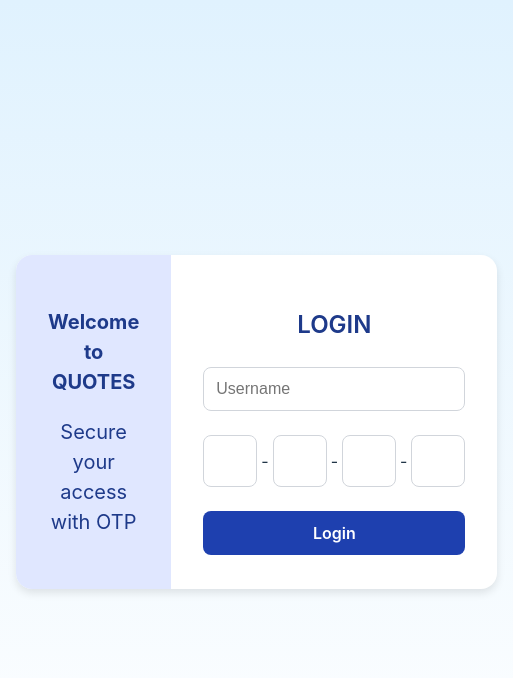
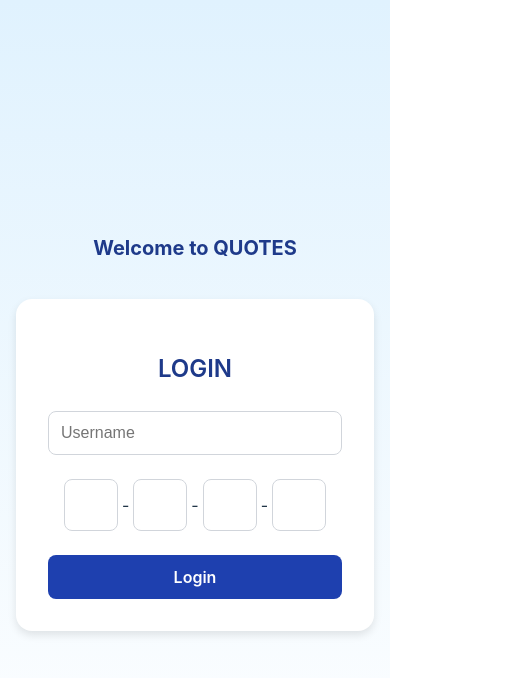
Before and after one commit to Manav510/kutumb_project, a React (Vite) app: page / in a window 390 px wide. Shown: the top 678 px of the page, 513 px wide, since content can reach past the window. Built offline with nearby package versions, Linux system fonts and the light colour scheme.

Commit message:
fixed small screen issue for mobiles

```diff
--- a/src/pages/Login.tsx
+++ b/src/pages/Login.tsx
@@ -1,14 +1,26 @@
-import React, { useState, FormEvent } from 'react';
-import { useNavigate } from 'react-router-dom';
-import { login } from '../services/api';
-import { setToken, setUsername } from '../utils/storage';
-
-import OtpInput from 'react-otp-input';
+import React, { useState, FormEvent, useEffect } from "react";
+import { useNavigate } from "react-router-dom";
+import { login } from "../services/api";
+import { setToken, setUsername } from "../utils/storage";
+import OtpInput from "react-otp-input";
 
 export const Login: React.FC = () => {
-  const [username, setUsernameInput] = useState('');
-  const [otp, setOtp] = useState('');
+  const [username, setUsernameInput] = useState("");
+  const [otp, setOtp] = useState("");
+  const [isMobile, setIsMobile] = useState(window.innerWidth <= 600);
   const navigate = useNavigate();
+
+  // Update `isMobile` on window resize
+  useEffect(() => {
+    const handleResize = () => {
+      setIsMobile(window.innerWidth <= 600);
+    };
+
+    window.addEventListener("resize", handleResize);
+    return () => {
+      window.removeEventListener("resize", handleResize);
+    };
+  }, []);
 
   const handleLogin = async (e: FormEvent) => {
     e.preventDefault();
@@ -16,185 +28,163 @@ export const Login: React.FC = () => {
       const response = await login(username, otp);
       setToken(response.data.token);
       setUsername(username);
-      navigate('/quotes');
+      navigate("/quotes");
     } catch (error) {
-      alert(`Login failed ${error}`);
+      alert(`Login failed: ${error}`);
     }
   };
 
   return (
-    <div
-      style={{
-        display: 'flex',
-        minHeight: '100vh',
-        minWidth: '100vw',
-        width: '100%',
-        background: 'linear-gradient(to bottom, #e0f2fe, #ffffff)',
-        justifyContent: 'center',
-        alignItems: 'center',
-        padding: '1rem',
-        boxSizing: 'border-box',
-      }}
-    >
-      {/* Outer Container */}
-      <div
-        style={{
-          display: 'flex',
-          flexDirection: 'row',
-          maxWidth: '900px',
-          width: '100%',
-          backgroundColor: '#ffffff',
-          borderRadius: '1rem',
-          boxShadow: '0 4px 8px rgba(0, 0, 0, 0.1)',
-          overflow: 'hidden',
-        }}
-      >
-        <div
-          style={{
-            flex: 1,
-            backgroundColor: '#e0e7ff',
-            display: 'flex',
-            justifyContent: 'center',
-            alignItems: 'center',
-            padding: '2rem',
-          }}
-        >
-          <div
-            style={{
-              textAlign: 'center',
-              color: '#1e3a8a',
-              fontWeight: 'bold',
-              fontSize: '1.25rem',
-            }}
-          >
-            <p style={{ marginBottom: '1rem' }}>Welcome to QUOTES</p>
-            <p style={{ fontWeight: 'normal' }}>Secure your access with OTP</p>
+    <div  style={{
+      ...styles.container,
+      flexDirection: isMobile ? "column" : "row",
+    }}>
+      {isMobile && (
+      <div style={styles.mobileWelcomeText}>
+        <p>Welcome to QUOTES</p>
+      </div>
+    )}
+      <div style={styles.outerContainer}>
+        <div style={{ ...styles.welcomeContainer, display: isMobile ? "none" : "flex" }}>
+          <div style={styles.welcomeText}>
+            <p style={styles.welcomeTitle}>Welcome to QUOTES</p>
+            <p style={styles.welcomeSubtitle}>Secure your access with OTP</p>
           </div>
         </div>
-
-        <div
-          style={{
-            flex: 1,
-            padding: '2rem',
-          }}
-        >
-          <h2
-            style={{
-              fontSize: '1.5rem',
-              fontWeight: '600',
-              color: '#1e3a8a',
-              marginBottom: '1.5rem',
-              textAlign: 'center',
-            }}
-          >
-            LOGIN
-          </h2>
-
-          <form
-            onSubmit={handleLogin}
-            style={{
-              display: 'flex',
-              flexDirection: 'column',
-              gap: '1.5rem',
-            }}
-          >
+        <div style={styles.formContainer}>
+          <h2 style={styles.formTitle}>LOGIN</h2>
+          <form onSubmit={handleLogin} style={styles.form}>
             <input
               type="text"
               placeholder="Username"
               value={username}
               onChange={(e) => setUsernameInput(e.target.value)}
-              style={{
-                padding: '0.75rem',
-                border: '1px solid #d1d5db',
-                borderRadius: '0.5rem',
-                fontSize: '1rem',
-                outline: 'none',
-                transition: 'border-color 0.3s',
-                boxSizing: 'border-box',
-              }}
-              onFocus={(e) => (e.target.style.borderColor = '#2563eb')}
-              onBlur={(e) => (e.target.style.borderColor = '#d1d5db')}
+              style={styles.input}
               required
             />
-
-            <div
-              style={{
-                display: 'flex',
-                justifyContent: 'center',
-                gap: '0.75rem',
-              }}
-            >
+            <div style={styles.otpContainer}>
               <OtpInput
                 value={otp}
                 onChange={setOtp}
                 numInputs={4}
-                renderSeparator={<span style={{ margin: '0 0.25rem' }}>-</span>}
-                inputStyle={{
-                  width: '3rem',
-                  height: '3rem',
-                  fontSize: '1.5rem',
-                  borderRadius: '0.5rem',
-                  border: '1px solid #d1d5db',
-                  textAlign: 'center',
-                  outline: 'none',
-                }}
-                renderInput={(props) => <input {...props} />}
+                renderSeparator={<span style={styles.otpSeparator}>-</span>}
+                inputStyle={styles.otpInput}
+                renderInput={(props) => (
+                  <input {...props} type="tel" inputMode="numeric" pattern="[0-9]*" />
+                )}
               />
             </div>
-
-            <button
-              type="submit"
-              style={{
-                backgroundColor: '#1e40af',
-                color: '#ffffff',
-                padding: '0.75rem',
-                borderRadius: '0.5rem',
-                fontWeight: '600',
-                fontSize: '1rem',
-                cursor: 'pointer',
-                border: 'none',
-                textAlign: 'center',
-                transition: 'background-color 0.3s ease',
-              }}
-              onMouseOver={(e) =>
-                (e.currentTarget.style.backgroundColor = '#1d4ed8')
-              }
-              onMouseOut={(e) =>
-                (e.currentTarget.style.backgroundColor = '#1e40af')
-              }
-            >
+            <button type="submit" style={styles.loginButton}>
               Login
             </button>
           </form>
         </div>
       </div>
-
-      <style>
-        {`
-          @media (max-width: 768px) {
-            div[style*="maxWidth: '900px'"] {
-              flex-direction: column;
-            }
-            div[style*="flex: 1; backgroundColor: #e0e7ff"] {
-              display: none; /* Hide illustration on small screens */
-            }
-            div[style*="flex: 1; padding: 2rem"] {
-              padding: 1rem;
-            }
-            input[style*="width: 3rem"] {
-              width: 2.5rem;
-              height: 2.5rem;
-              font-size: 1.25rem;
-            }
-          }
-
-          @media (min-width: 1200px) {
-            div[style*="maxWidth: '900px'"] {
-              max-width: 1200px;
-            }
-          }
-        `}
-      </style>
     </div>
   );
 };
+
+const styles = {
+  container: {
+    display: "flex",
+    minHeight: "100vh",
+    minWidth: "100vw",
+    background: "linear-gradient(to bottom, #e0f2fe, #ffffff)",
+    justifyContent: "center",
+    alignItems: "center",
+    padding: "1rem",
+    boxSizing: "border-box" as const,
+  },
+  outerContainer: {
+    display: "flex",
+    flexDirection: "row" as const,
+    maxWidth: "900px",
+    width: "100%",
+    backgroundColor: "#ffffff",
+    borderRadius: "1rem",
+    boxShadow: "0 4px 8px rgba(0, 0, 0, 0.1)",
+    overflow: "hidden",
+  },
+  mobileWelcomeText: {
+    textAlign: "center" as const,
+    fontSize: "1.25rem",
+    fontWeight: "bold" as const,
+    color: "#1e3a8a",
+    marginBottom: "1rem",
+  },
+  welcomeContainer: {
+    flex: 1,
+    backgroundColor: "#e0e7ff",
+    justifyContent: "center",
+    alignItems: "center",
+    padding: "2rem",
+  },
+  welcomeText: {
+    textAlign: "center" as const,
+    color: "#1e3a8a",
+    fontWeight: "bold",
+    fontSize: "1.25rem",
+  },
+  welcomeTitle: {
+    marginBottom: "1rem",
+  },
+  welcomeSubtitle: {
+    fontWeight: "normal" as const,
+  },
+  formContainer: {
+    flex: 1,
+    padding: "2rem",
+  },
+  formTitle: {
+    fontSize: "1.5rem",
+    fontWeight: "600",
+    color: "#1e3a8a",
+    marginBottom: "1.5rem",
+    textAlign: "center" as const,
+  },
+  form: {
+    display: "flex",
+    flexDirection: "column" as const,
+    gap: "1.5rem",
+  },
+  input: {
+    padding: "0.75rem",
+    border: "1px solid #d1d5db",
+    borderRadius: "0.5rem",
+    fontSize: "1rem",
+    outline: "none",
+    transition: "border-color 0.3s",
+    boxSizing: "border-box" as const,
+  },
+  otpContainer: {
+    display: "flex",
+    justifyContent: "center",
+    gap: "0.75rem",
+  },
+  otpInput: {
+    width: "3rem",
+    height: "3rem",
+    fontSize: "1.5rem",
+    borderRadius: "0.5rem",
+    border: "1px solid #d1d5db",
+    textAlign: "center" as const,
+    outline: "none",
+  },
+  otpSeparator: {
+    margin: "0 0.25rem",
+  },
+  loginButton: {
+    backgroundColor: "#1e40af",
+    color: "#ffffff",
+    padding: "0.75rem",
+    borderRadius: "0.5rem",
+    fontWeight: "600",
+    fontSize: "1rem",
+    cursor: "pointer",
+    border: "none",
+    textAlign: "center" as const,
+    transition: "background-color 0.3s ease",
+  },
+};
+
+export default Login;
```
